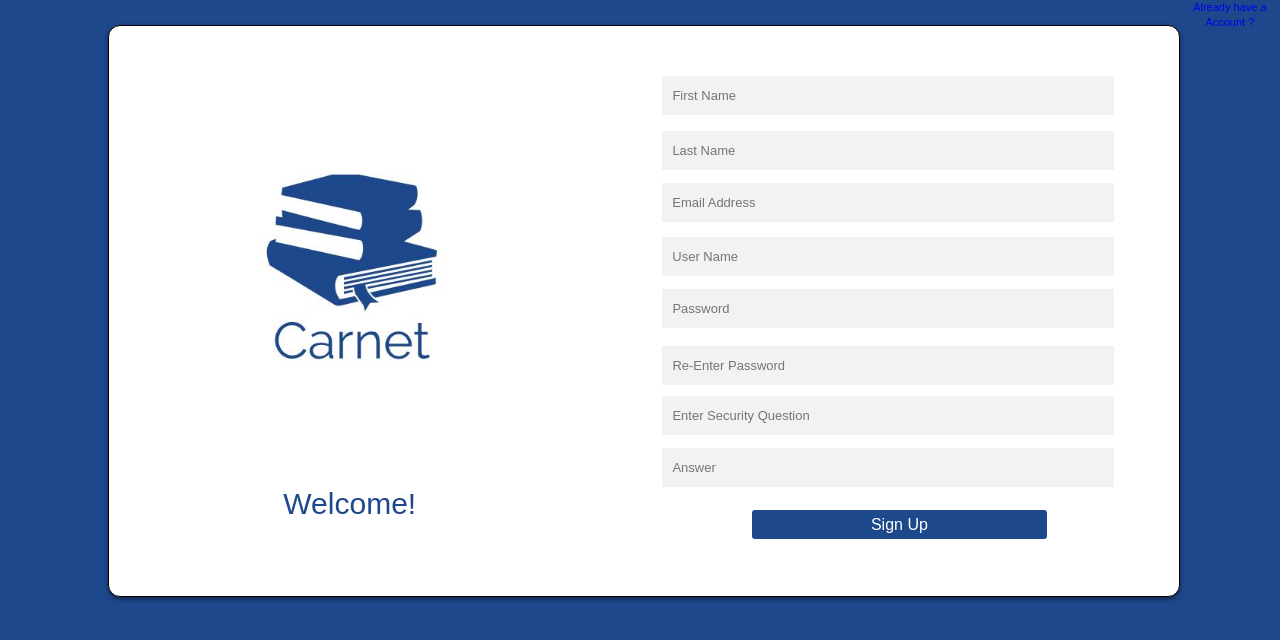
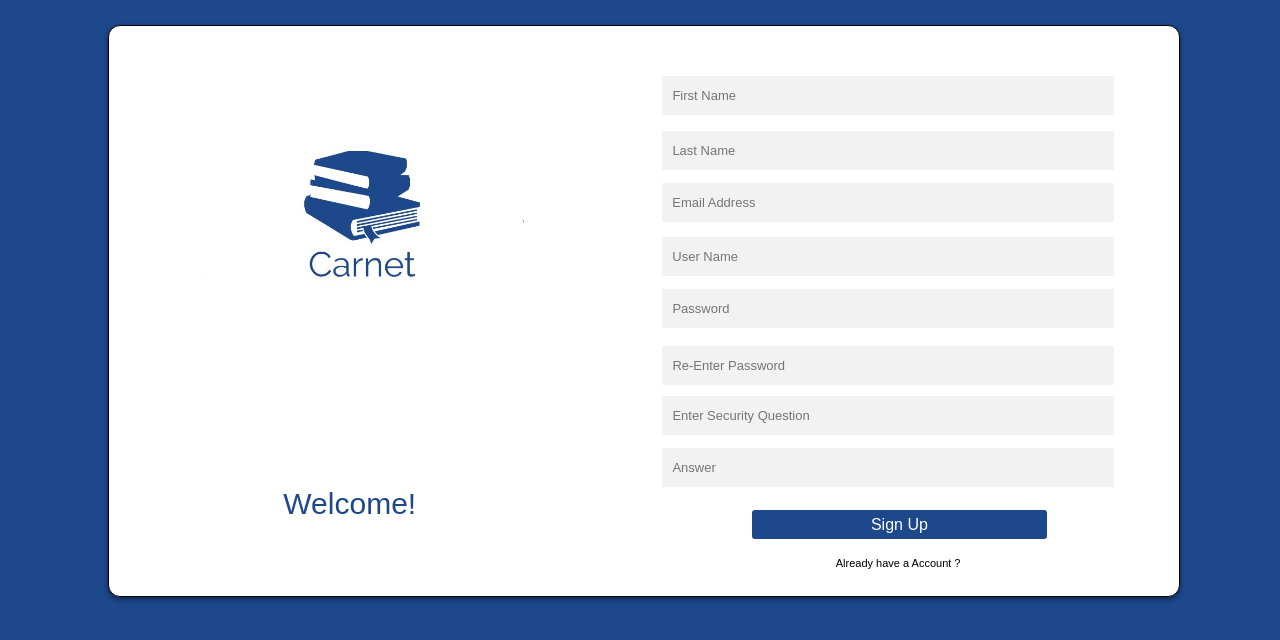
Before and after one commit to Sripathm2/Carnet_Client, a React (Create React App) app: page /create_user in a window 1280 px wide. Shown: the top 640 px of the page. Built offline with nearby package versions, Linux system fonts and the light colour scheme.

Commit message:
linking phase 1

```diff
--- a/src/App.js
+++ b/src/App.js
@@ -5,7 +5,7 @@ import Create_user from './components/Create_user'
 import Home from './components/Home'
 import Dashboard from './components/Dashboard'
 import login from './components/login'
-import forgotpassword from './components/forgotpassword'
+import forgot from './components/forgot'
 
 
 import Route from "react-router/es/Route";
@@ -17,7 +17,7 @@ const App = () => (
             <Route path="/create_user" component={Create_user} />
             <Route path="/dashboard" component={Dashboard} />
             <Route path="/login" component={login}/>
-            <Route path="/forgot" component={forgotpassword}/>
+            <Route path="/forgot" component={forgot}/>
 
         </div>
     </Router>
--- a/src/components/Create_user.js
+++ b/src/components/Create_user.js
@@ -1,6 +1,7 @@
 import React from 'react';
 import '../css/signup-grid.css';
 import '../css/standardize.css';
+import logo from '../res/Logo(4).JPG';
 
 import axios from 'axios';
 import { Link } from "react-router-dom";
@@ -8,7 +9,9 @@ import { Link } from "react-router-dom";
 const Create_user = () => (
     <div className="App body page-signup clearfix">
         <div className="container _element container-1"></div>
-        <div className="container _element container-2"></div>
+        <div className="container _element container-2">
+            <img src={logo} alt="logo"/>
+        </div>
         <input id ="firstName" className="_input _input-1" placeholder="First Name" type="text"/>
         <input id = "lastName" className="_input _input-2" placeholder="Last Name" type="text"/>
         <input id = "emailId" className="_input _input-3" placeholder="Email Address" type="email"/>
@@ -19,7 +22,7 @@ const Create_user = () => (
         <p className="text text-2">Welcome!</p>
         <input id = "SA" className="_input _input-18" placeholder="Answer" type="text"/>
         <button className="_button _button-4" onClick={signUp}>Sign Up</button>
-        <Link to="/login" >Already have a Account ? </Link>
+        <Link className="text text-5" to="/login" >Already have a Account ? </Link>
     </div>
 );
 
--- a/src/components/Home.js
+++ b/src/components/Home.js
@@ -2,6 +2,7 @@ import React from 'react';
 //import '../css/landing.css';
 //import '../css/bootstrap.css';
 //import '../css/bootstrap-grid.css';
+import axios from 'axios';
 
 
 const Home = () => (
@@ -102,7 +103,7 @@ const Home = () => (
                         <textarea className="form-control" id="exampleFormControlTextarea1" rows="8"></textarea>
                     </div>
                     <hr></hr>
-                    <button type="submit" className="btn btn-light">Submit</button>
+                    <button type="submit" className="btn btn-light" onClick={feedback}>Submit</button>
                 </form>
             </div>
 
@@ -117,4 +118,23 @@ const Home = () => (
     </div>
 );
 
+function feedback(){
+
+    axios({
+        method:'post',
+        url:'https://carnet-api.herokuapp.com/feedback/',
+        data:{
+            feedbackText:document.getElementById("exampleFormControlTextarea1").value,
+        }
+    })
+        .then(function (response) {
+            console.log(response.data);
+            window.location.replace("/");
+
+        })
+        .catch(function (error) {
+            console.log(error + '1');
+        });
+}
+
 export default Home;
--- a/src/components/forgotpassword.js
+++ b/src/components/forgot.js
@@ -2,35 +2,34 @@ import React from 'react';
 import '../css/forgetpassword-grid.css';
 import '../css/standardize.css';
 import '../css/styles.css';
-import axios from 'axios'
+import axios from 'axios';
+import logo from '../res/Logo(4).JPG';
 
-const forgotpassword = () => (
-        <div className="App body page-forgetpassword clearfix">
+
+const forgot = () => (
+        <div onLoad={load} className="App body page-forgetpassword clearfix">
             <div className="container _element container-3"></div>
+            <div className="containerLogo">
+                <img src={logo} alt="logo"/>
+            </div>
             <div className="container"></div>
             <input id = "Q" className="_input _input-5" placeholder="Enter Security Question" type="text"/>
             <input id = "A" className="_input _input-7" placeholder="Answer" type="text"/>
-            <input id = "password"className="_input _input-10" placeholder="Password" type="password"/>
-            <input id = "repass"className="_input _input-14" placeholder="Re-Enter Password" type="password"/>
+            <input id = "password" className="_input _input-10" placeholder="Password" type="password"/>
+            <input id = "repass" className="_input _input-14" placeholder="Re-Enter Password" type="password"/>
             <button className="_button _button-1" onClick={reset}>Reset</button>
             <p className="text1">Reset Password</p>
-            <p className="text text-4"><a>Login</a></p>
+            <p className="text text-4"><a  href="/login">Login</a></p>
 
 
         </div>
 );
 
-function readCookie(){
-    let ca = document.cookie.split(';');
-    return ca[0];
-}
-
 function reset(){
     let user;
-    user = readCookie();
-    console.log(user);
+    user = document.cookie.split(';');
     let data={};
-    data.user = user;
+    data.user = user[0].substring(user[0].indexOf('=') + 1);
     data.Q = document.getElementById("Q").value;
     data.A = document.getElementById("A").value;
     data.password = document.getElementById("password").value;
@@ -50,28 +49,16 @@ function reset(){
         }
     })
         .then(function (response) {
-            console.log(response)
+            window.location.replace("/login");
         })
         .catch(function (error) {
-            console.log(error);
+            alert('incorrect data please check.')
         });
 }
 
-/**function load(){
+function load(){
     let user;
-    user = readCookie();
-
-    let url='https://carnet-api.herokuapp.com/user/forgetPassword?userName='+user;
-
-    axios({
-        method: 'get',
-        url:url,
-    })
-        .then(function (response) {
-            document.getElementById("Q").value = response.data.securityQuestion;
-        })
-        .catch(function (error) {
-            console.log(error);
-        });
-}*/
-export default forgotpassword;
+    user = document.cookie.split(';');
+    document.getElementById("Q").value = user[1].substring(user[1].indexOf('=') + 1);
+}
+export default forgot;
--- a/src/components/login.js
+++ b/src/components/login.js
@@ -2,14 +2,17 @@ import React from 'react';
 import '../css/signup-grid.css';
 import '../css/standardize.css';
 import '../css/styles.css';
-import axios from 'axios'
+import axios from 'axios';
+import logo from '../res/Logo(4).JPG';
 import {Link} from "react-router-dom";
 
 
 const login = () => (
     <div className="App body page-index clearfix">
         <div class="container12132332e"></div>
-        <div class="container2323"></div>
+        <div class="container2323">
+            <img src={logo} alt="logo"/>
+        </div>
         <input id="username" className="_input _input-13" placeholder="Username" type="text"/>
         <input id="password" className="_input _input-16" placeholder="Password" type="password"/>
         <button className="_button _button-2" onClick={enter}>Login</button>
@@ -22,7 +25,6 @@ function forgotPassword(){
     let userdata = {};
     userdata.userName = document.getElementById("username").value;
 
-    console.log("swdcwsd");
     if(userdata.userName.length < 6){
         alert('Please enter your username before proceeding for forgotPassword.');
         return;
@@ -35,8 +37,10 @@ function forgotPassword(){
         url:url,
     })
         .then(function (response) {
+            document.cookie = "username=; expires=Thu, 01 Jan 1970 00:00:00 UTC; path=/;";
+            document.cookie = 'user=' + userdata.userName + ';path=/';
             document.cookie = 'securityQuestion=' + response.data.securityQuestion + ';path=/';
-            window.location.replace("/forget");
+            window.location.replace("/forgot");
 
         })
         .catch(function (error) {
--- a/src/css/styles.css
+++ b/src/css/styles.css
@@ -46,6 +46,14 @@ body {
   height: 476px;
   border: 1px solid rgb(0, 0, 0);
   border-radius: 12px;
+  background-color: rgb(255, 255, 255);
+}
+.containerLogo {
+  position: absolute;
+  top: 118px;
+  left: 11.0846354166%;
+  width: 32.0833333333%;
+  height: 425px;
   background-color: rgb(255, 255, 255);
 }
 .container-4,
@@ -144,9 +152,8 @@ body {
   width: 27.25%;
   height: 353px;
   margin: -497px 0 0 13.69921875%;
-  background-image: url('../res/Logo(4).JPG');
   background-size: cover;
-  background-position: 60% 50%;
+  background-position: 70% 60%;
 }
 .container-3 {
   z-index: 0;
```
